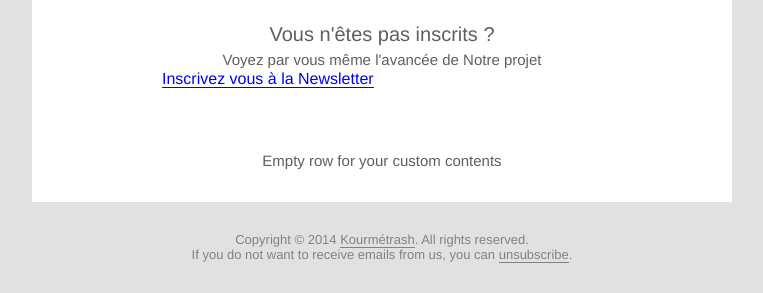
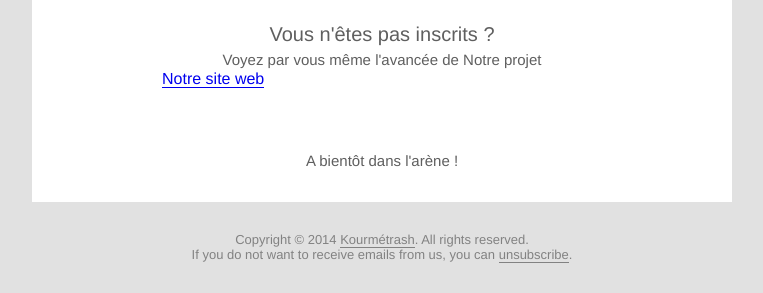
Before and after one commit to MathisZerbib/WhyNot, a plain HTML site: page index.html in a window 1280 px wide. Shown: the part 1742-2035 px from the top of the page, without its empty margins (258-1021 px from the left). Drawn offline with Linux system fonts and the light colour scheme.

Commit message:
Update index.html

```diff
--- a/index.html
+++ b/index.html
@@ -598,7 +598,7 @@ Sizes: [
 																				<td valign="top" class="textContent">
 																					<h3 style="color:#5F5F5F;line-height:125%;font-family:Helvetica,Arial,sans-serif;font-size:20px;font-weight:normal;margin-top:0;margin-bottom:3px;text-align:center;">Vous n'êtes pas inscrits ?</h3>
 																					<div style="text-align:center;font-family:Helvetica,Arial,sans-serif;font-size:15px;margin-bottom:0;margin-top:3px;color:#5F5F5F;line-height:135%;">Voyez par vous même l'avancée de Notre projet</div>
-																					<a title="Kourmétrash" href="http://Google.fr">Inscrivez vous à la Newsletter</a>
+																					<a title="Kourmétrash" href="http://kourmétrash.fr">Notre site web</a>
 																				</td>
 																			</tr>
 																		</table>
@@ -640,7 +640,7 @@ Sizes: [
 																		<table border="0" cellpadding="0" cellspacing="0" width="100%">
 																			<tr>
 																				<td valign="top" class="textContent">
-																					<div style="text-align:center;font-family:Helvetica,Arial,sans-serif;font-size:15px;margin-bottom:0;margin-top:3px;color:#5F5F5F;line-height:135%;">Empty row for your custom contents</div>
+																					<div style="text-align:center;font-family:Helvetica,Arial,sans-serif;font-size:15px;margin-bottom:0;margin-top:3px;color:#5F5F5F;line-height:135%;">A bientôt dans l'arène !</div>
 																				</td>
 																			</tr>
 																		</table>
```
